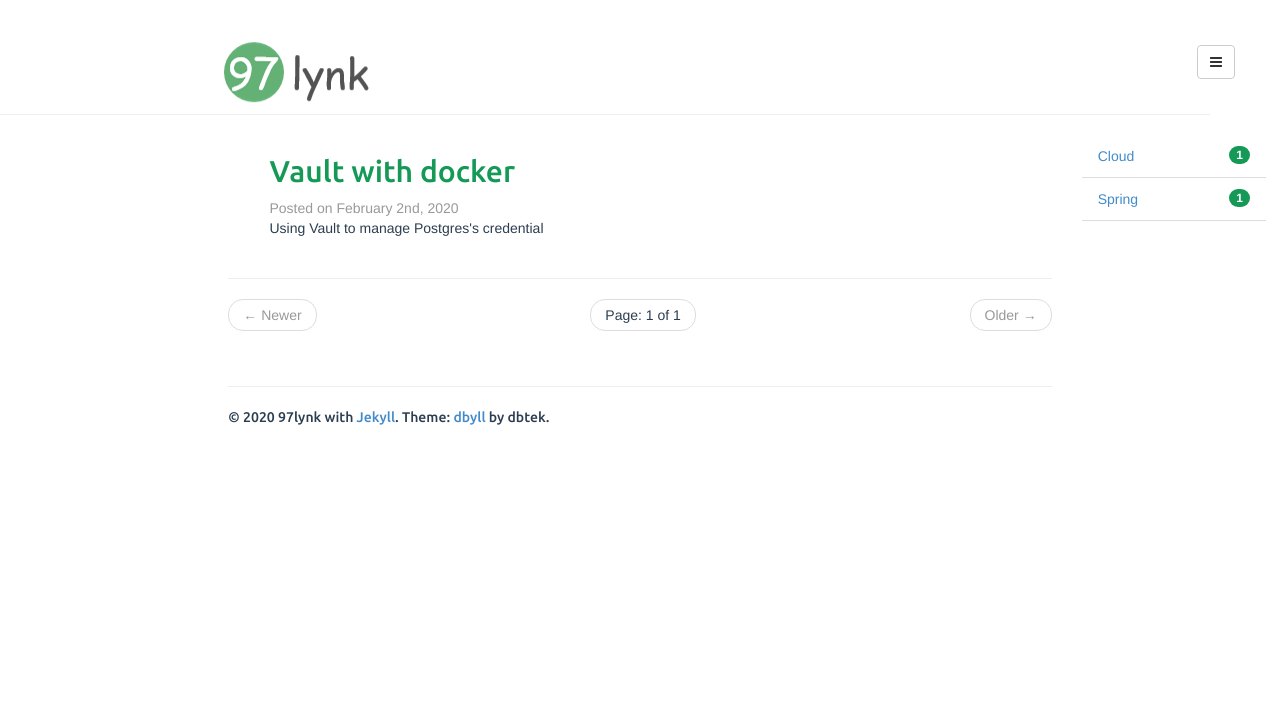
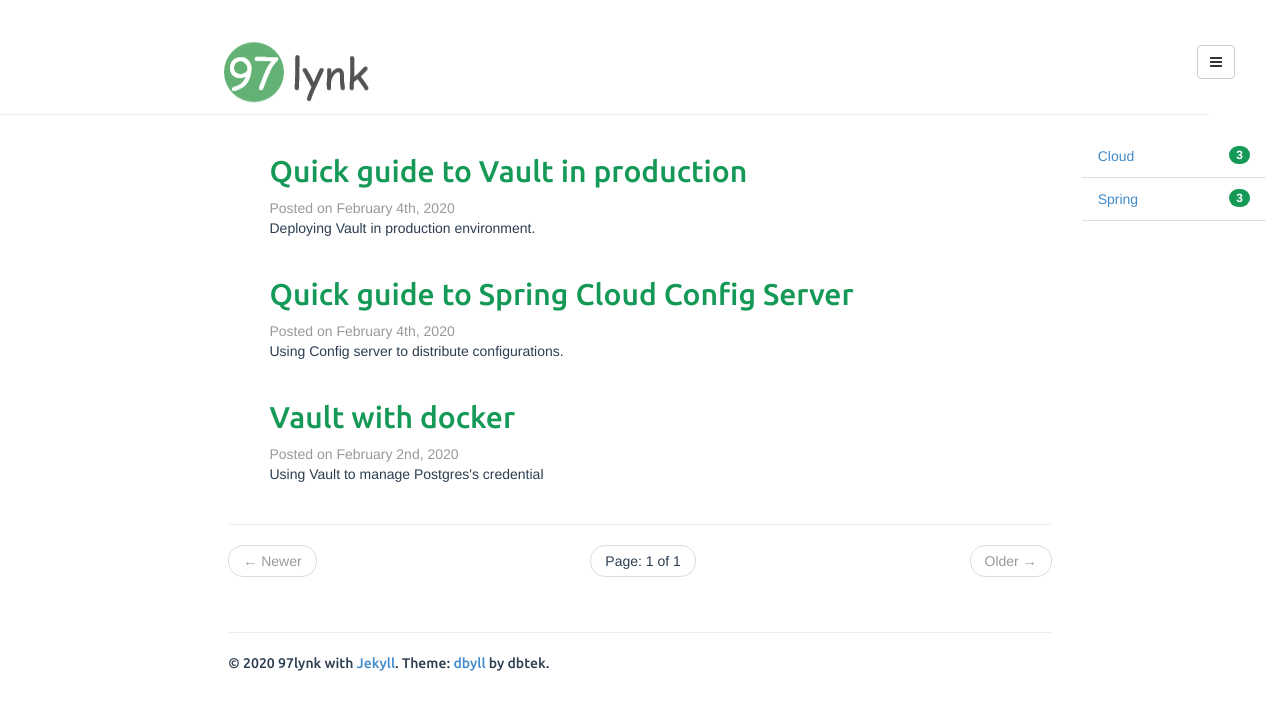
Before and after one commit to 97lynk/97lynk.github.io, a Jekyll site: the page built from index.html, in a window 1280 px wide. Shown: the top 710 px of the page. Built offline with Jekyll 4.4.1, drawn with Linux system fonts in a browser that asks for light colours; the list of posts is cut into pages by our own code.

Commit message:
Vautl in production

```diff
--- /dev/null
+++ b/_posts/2020-02-04-quick-guide-to-config-server.md
@@ -0,0 +1,10 @@
+---
+layout: post
+title: Quick guide to Spring Cloud Config Server
+categories: [cloud, spring]
+tags: [cloud, config, spring]
+description: Using Config server to distribute configurations.
+comments: false
+---
+
+#1
--- /dev/null
+++ b/_posts/2020-02-04-vault-in-production.md
@@ -0,0 +1,42 @@
+---
+layout: post
+title: Quick guide to Vault in production
+categories: [cloud, spring]
+tags: [cloud, docker, vault, hashicorp, spring]
+description: Deploying Vault in production environment.
+comments: false
+---
+
+# 1. Run Vault i production mode
+Let's overide Vault using `VAULT_LOCAL_CONFIG` variable with json format
+{% highlight shell %}
+$ docker run --cap-add=IPC_LOCK
+	-p 8200:8200
+	-e 'VAULT_ADDR=http://127.0.0.1:8200'
+	-e 'VAULT_LOCAL_CONFIG={"api_addr": "http://127.0.0.1:8200", "listener": [{ "tcp": { "address": "0.0.0.0:8200", "tls_disable": 1 } } ], "storage": { "file": { "path": "/vault/file" } }, "max_lease_ttl": "10h", "default_lease_ttl": "10h", "cluster_name":"testcluster", "ui":true }'
+	--name vault-server-mode
+	vault server
+{% endhighlight %}
+
+<a href="https://www.vaultproject.io/docs/configuration/" target="_blank">Vault's documents</a>
+
+Note that:
+* We can configure where store sensitive infomations
+* Root token hadn't generated when start vault
+* We must unseal vault to use it
+
+Testing at <a href="http://localhost:8200/ui" target="_blank">http://localhost:8200/ui</a>
+
+# 2. Unseal
+## 2.1. Access to Vault container
+{% highlight shell %}
+$ docker exec -it vault-server-mode sh
+{% endhighlight %}
+
+## 2.1. Initializing Vault
+{% highlight shell %}
+$ vault operator init
+{% endhighlight %}
+
+Result look like
+![Initializing Vault](/assets/init-vault.png)
```
Also changed, not shown: _posts/2020-02-02-vault.md (+1 -1 lines), assets/media/init-vault.png (added).
